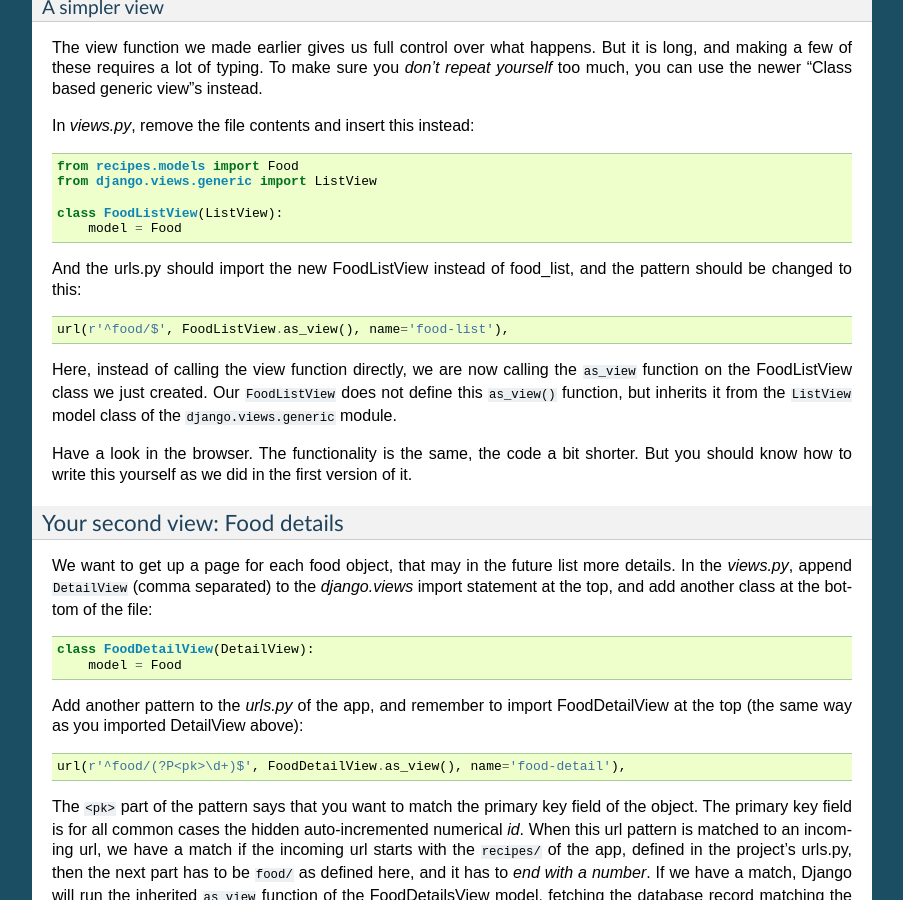
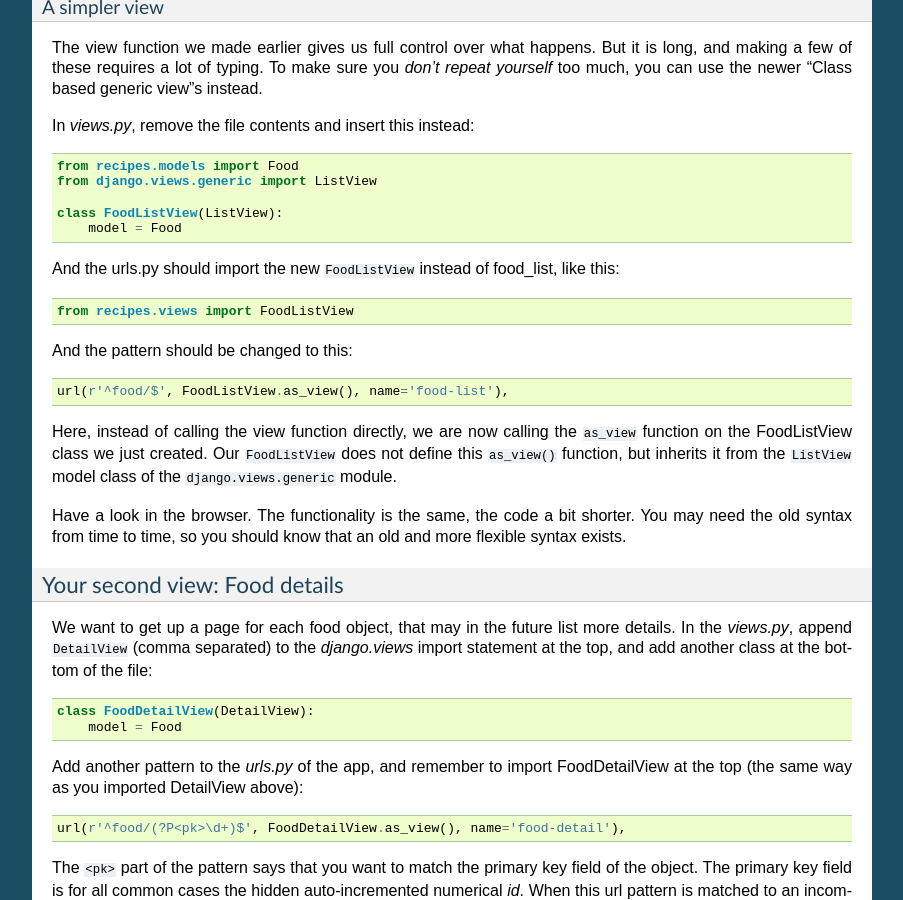
Before and after one commit to sigurdga/django-by-errors, a Sphinx documentation site: the page built from doc/index.rst, in a window 1280 px wide and 900 px high, scrolled down 13398 px. Shown: the whole window, without its empty margins (198-1101 px from the left). Built offline with Sphinx 7.4.7, drawn with Linux system fonts in a browser that asks for light colours.

Commit message:
More clarifications

```diff
--- a/doc/index.rst
+++ b/doc/index.rst
@@ -627,8 +627,12 @@ In *views.py*, remove the file contents and insert this instead::
     class FoodListView(ListView):
         model = Food
 
-And the urls.py should import the new FoodListView instead of food_list, and
-the pattern should be changed to this::
+And the urls.py should import the new ``FoodListView`` instead of food_list,
+like this::
+
+    from recipes.views import FoodListView
+
+And the pattern should be changed to this::
 
     url(r'^food/$', FoodListView.as_view(), name='food-list'),
 
@@ -638,8 +642,8 @@ Here, instead of calling the view function directly, we are now calling the
 from the ``ListView`` model class of the ``django.views.generic`` module.
 
 Have a look in the browser. The functionality is the same, the code a bit
-shorter. But you should know how to write this yourself as we did in the first
-version of it.
+shorter. You may need the old syntax from time to time, so you should know that
+an old and more flexible syntax exists.
 
 Your second view: Food details
 ==============================
```
